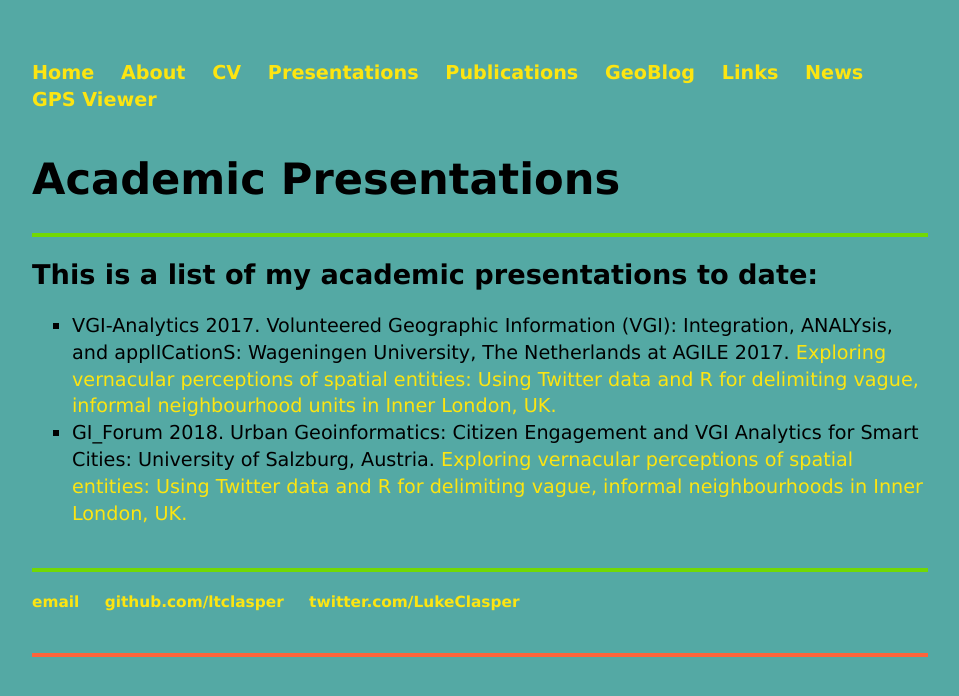
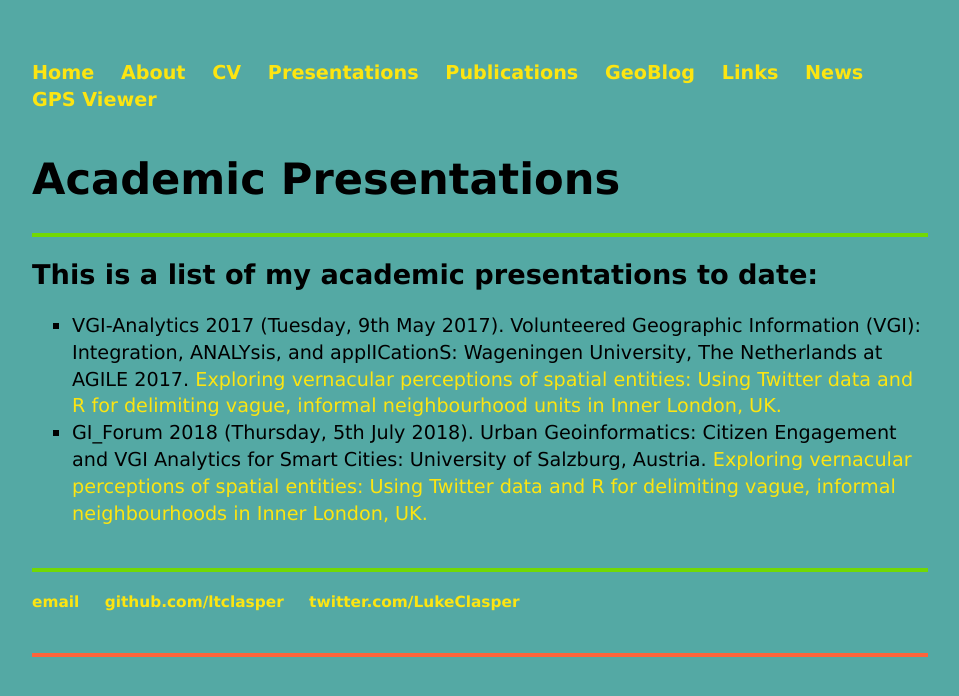
Before and after one commit to ltclasper/ltclasper.github.io, a Jekyll site: the page built from presentations/index.html, in a window 1280 px wide. Shown: the top 696 px of the page, without its empty margins (160-1119 px from the left). Built offline with Jekyll 4.4.1, drawn with Linux system fonts in a browser that asks for light colours.

Commit message:
Update index.html

```diff
--- a/presentations/index.html
+++ b/presentations/index.html
@@ -10,8 +10,8 @@ title: Academic Presentations
 <div class="blurb">
 	<h2>This is a list of my academic presentations to date:</h2>
 	<p><ul style="list-style-type:square">
-  	<li>VGI-Analytics 2017. Volunteered Geographic Information (VGI): Integration, ANALYsis, and applICationS: Wageningen University, The Netherlands at AGILE 2017. <a href="http://www.cs.nuim.ie/~pmooney/VGI-Analytics2017/materials/VGI-Analytics_2017_Clasper.pdf">Exploring vernacular perceptions of spatial entities: Using Twitter data and R for delimiting vague, informal neighbourhood units in Inner London, UK.</a></li>
-	<li>GI_Forum 2018. Urban Geoinformatics: Citizen Engagement and VGI Analytics for Smart Cities: University of Salzburg, Austria. <a href="/GI_Forum_2018_Clasper.pdf">Exploring vernacular perceptions of spatial entities: Using Twitter data and R for delimiting vague, informal neighbourhoods in Inner London, UK.</a></li>
+  	<li>VGI-Analytics 2017 (Tuesday, 9th May 2017). Volunteered Geographic Information (VGI): Integration, ANALYsis, and applICationS: Wageningen University, The Netherlands at AGILE 2017. <a href="http://www.cs.nuim.ie/~pmooney/VGI-Analytics2017/materials/VGI-Analytics_2017_Clasper.pdf">Exploring vernacular perceptions of spatial entities: Using Twitter data and R for delimiting vague, informal neighbourhood units in Inner London, UK.</a></li>
+	<li>GI_Forum 2018 (Thursday, 5th July 2018). Urban Geoinformatics: Citizen Engagement and VGI Analytics for Smart Cities: University of Salzburg, Austria. <a href="/GI_Forum_2018_Clasper.pdf">Exploring vernacular perceptions of spatial entities: Using Twitter data and R for delimiting vague, informal neighbourhoods in Inner London, UK.</a></li>
 	</ul>
 
 	</p>
```
